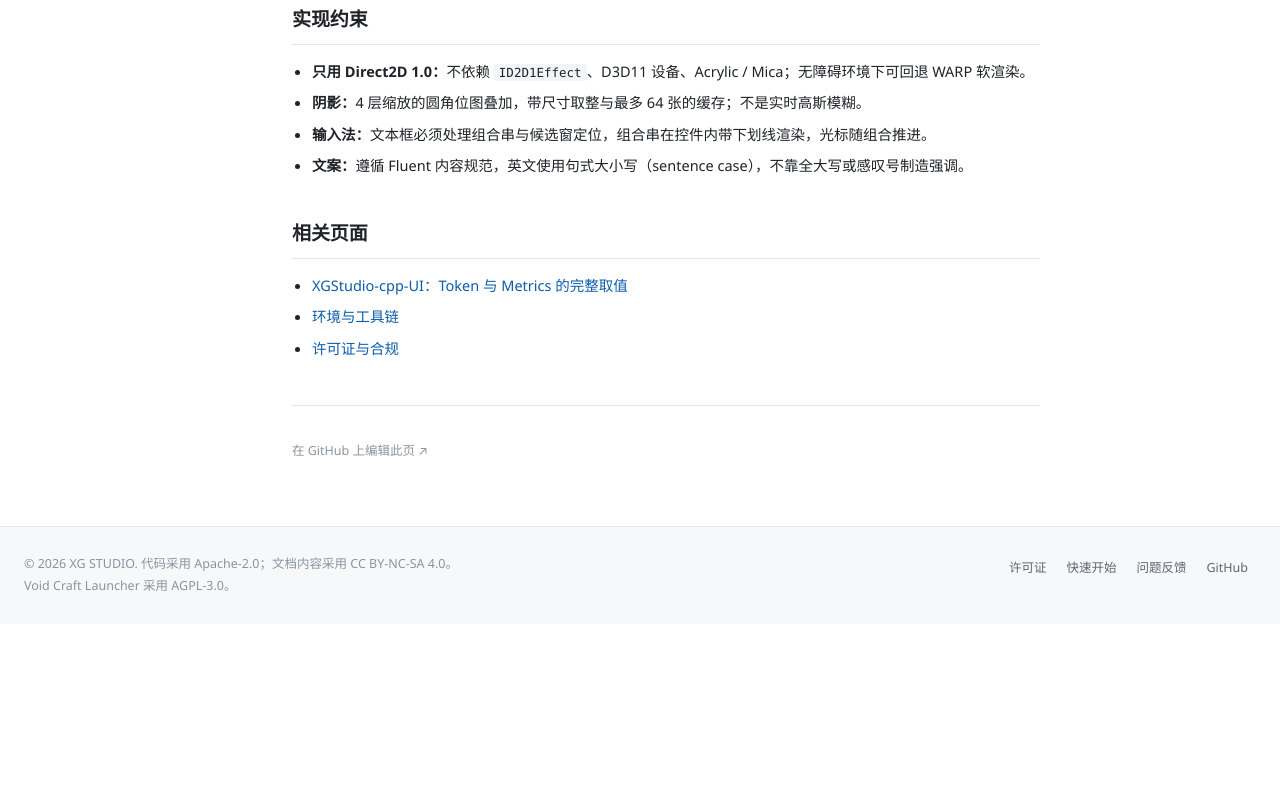
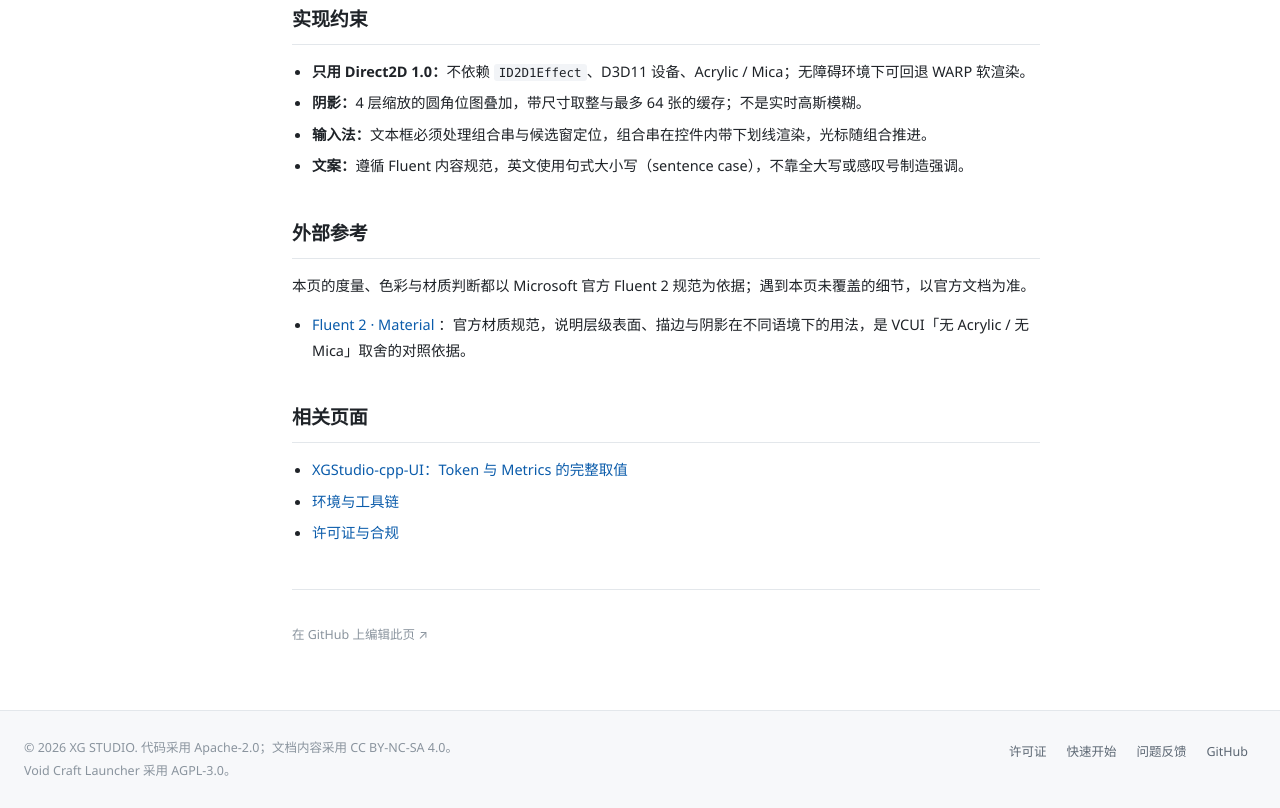
Before and after one commit to XG-cyhilu/XG-STUDIO-DOCS, a plain HTML site: page docs/general/design.html in a window 1280 px wide. Shown: the part 2234-3042 px from the top of the page. Before the commit the page ends 2858 px from the top, so only its background shows below. Drawn offline with Linux system fonts and the light colour scheme.

Commit message:
docs: link the Fluent 2 material guidance from the design page

```diff
--- a/docs/general/design.html
+++ b/docs/general/design.html
@@ -134,6 +134,17 @@
       <li data-lang="en"><strong>Copy:</strong> follow Fluent content guidance — sentence case in English, with emphasis carried by wording rather than all caps or exclamation marks.</li>
     </ul>
 
+    <h2 id="refs"><span data-lang="zh">外部参考</span><span data-lang="en">External reference</span></h2>
+    <p data-lang="zh">本页的度量、色彩与材质判断都以 Microsoft 官方 Fluent 2 规范为依据；遇到本页未覆盖的细节，以官方文档为准。</p>
+    <p data-lang="en">Metrics, colour and material decisions on this page follow Microsoft's official Fluent 2 guidance; where this page is silent, the official documentation wins.</p>
+    <ul>
+      <li>
+        <a href="https://fluent2.microsoft.design/material" target="_blank" rel="noopener">Fluent 2 · Material</a>
+        <span data-lang="zh">：官方材质规范，说明层级表面、描边与阴影在不同语境下的用法，是 VCUI「无 Acrylic / 无 Mica」取舍的对照依据。</span>
+        <span data-lang="en">: the official material guidance covering layered surfaces, strokes and elevation across contexts — the reference behind VCUI's deliberate "no Acrylic / no Mica" choice.</span>
+      </li>
+    </ul>
+
     <h2 id="related"><span data-lang="zh">相关页面</span><span data-lang="en">Related pages</span></h2>
     <ul>
       <li><a href="../projects/xgstudio-cpp-ui/development.html"><span data-lang="zh">XGStudio-cpp-UI：Token 与 Metrics 的完整取值</span><span data-lang="en">XGStudio-cpp-UI: full Token and Metrics values</span></a></li>
```
